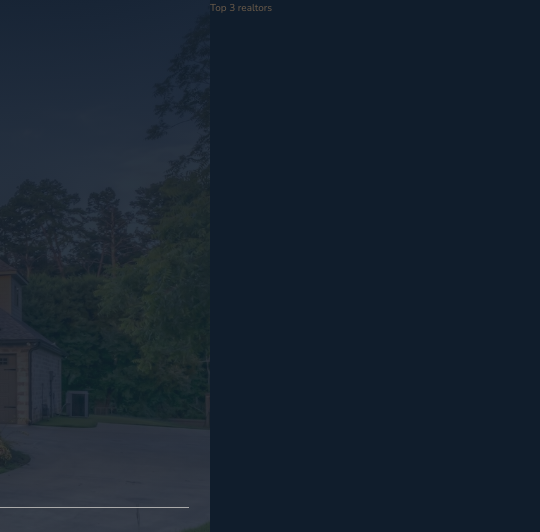
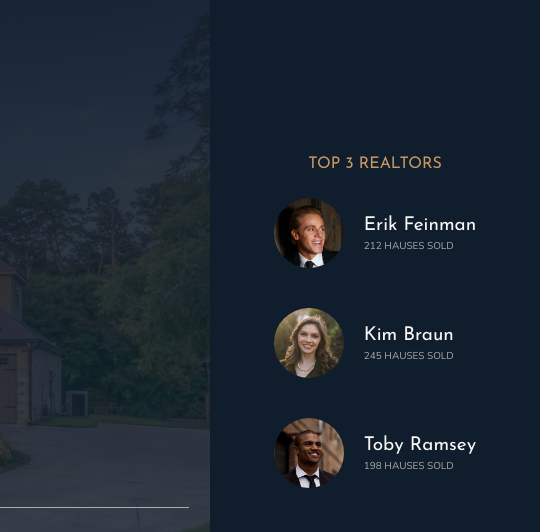
Before and after one commit to Altiuss/Nexter, a website: page index.html in a window 1280 px wide. Shown: the top 532 px of the page, 740-1280 px from the left. Drawn offline with nearby package versions, Linux system fonts and the light colour scheme.

Commit message:
Building the Realtors Section

```diff
--- a/index.html
+++ b/index.html
@@ -35,7 +35,30 @@
     </header>
 
     <div class="realtors">
-        Top 3 realtors
+
+        <h3 class="heading-3">Top 3 Realtors</h3>
+
+        <div class="realtors__list">
+            <img src="img/realtor-1.jpeg" alt="Realtor1" class="realtors__img">
+            <div class="realtors__details">
+                <h4 class="heading-4 heading-4--light">Erik Feinman</h4>
+                <p class="realtors__sold">212 hauses sold</p>
+            </div>
+
+            <img src="img/realtor-2.jpeg" alt="Realtor2" class="realtors__img">
+            <div class="realtors__details">
+                <h4 class="heading-4 heading-4--light">Kim Braun</h4>
+                <p class="realtors__sold">245 hauses sold</p>
+            </div>
+
+            <img src="img/realtor-3.jpeg" alt="Realtor3" class="realtors__img">
+            <div class="realtors__details">
+                <h4 class="heading-4 heading-4--light">Toby Ramsey</h4>
+                <p class="realtors__sold">198 hauses sold</p>
+            </div>
+
+
+        </div>
     </div>
 
     <section class="features">
--- a/sass/_realtors.scss
+++ b/sass/_realtors.scss
@@ -1,4 +1,31 @@
 .realtors {
     background-color: $color-secondary;
     grid-column: col-start 7 / full-end;
+    padding: 3rem;
+    display: grid;
+    align-content: center;
+    justify-content: center;
+    justify-items: center;
+    grid-row-gap: 2rem;
+
+    &__list {
+        display: grid;
+        grid-template-columns: min-content max-content;
+        grid-column-gap: 2rem;
+        grid-row-gap: 5vh;
+        align-items: center;
+    }
+
+    &__img {
+        width: 7rem;
+        border-radius: 50%;
+        display: block;
+    }
+
+    &__sold {
+
+        text-transform: uppercase;
+        color: $color-grey-light-2;
+        margin-top: -3px;
+    }
 }
```
Also changed, not shown: css/style.css.
